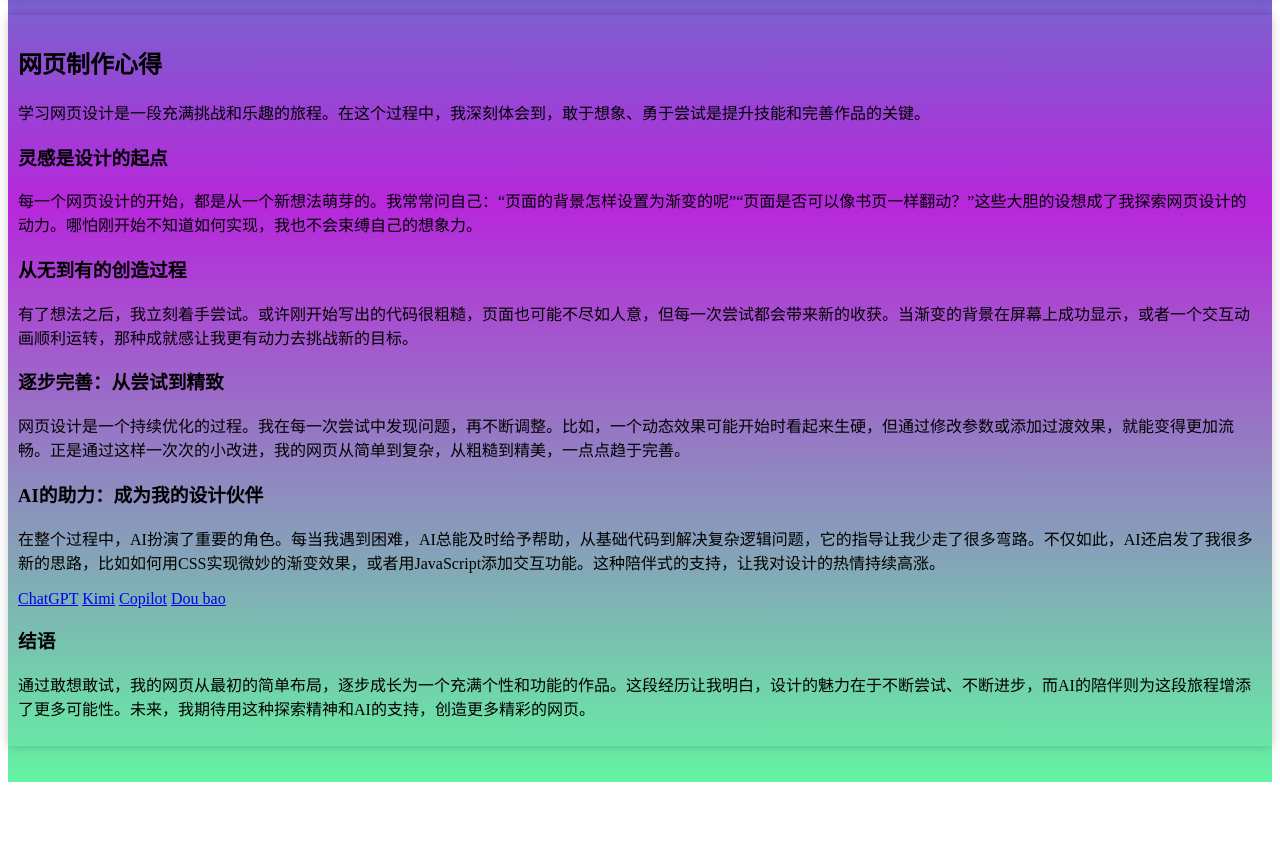
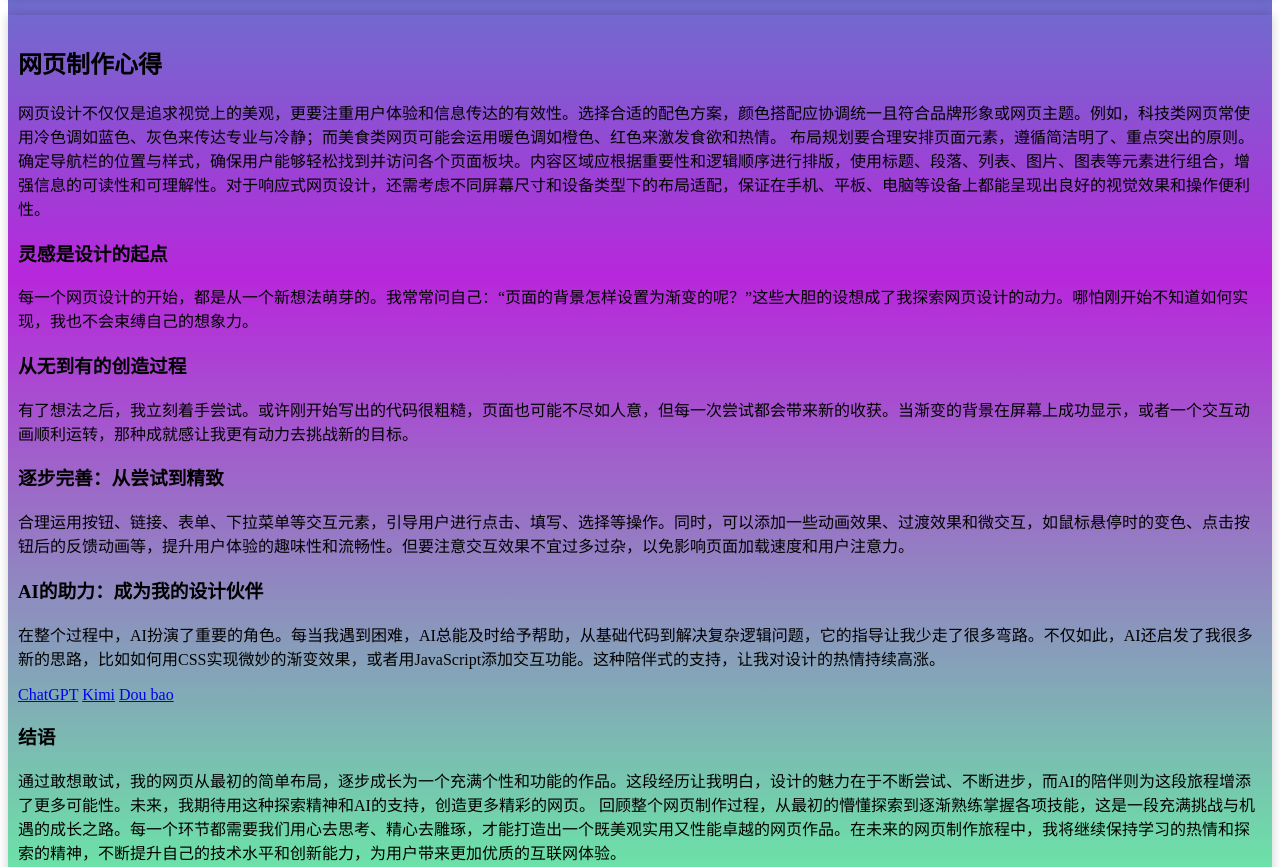
Before and after one commit to azuremgd/azuremgd, a plain HTML site: page mgd914/webpage/Study notes.html in a window 1280 px wide. Shown: the part 391-1258 px from the top of the page. Before the commit the page ends 1181 px from the top, so only its background shows below. Drawn offline with Linux system fonts and the light colour scheme.

Commit message:
Add files via upload

```diff
--- a/mgd914/webpage/Study notes.html
+++ b/mgd914/webpage/Study notes.html
@@ -82,26 +82,28 @@
             <br>
             <section>
             <h2>网页制作心得</h2>
-            <p>学习网页设计是一段充满挑战和乐趣的旅程。在这个过程中，我深刻体会到，敢于想象、勇于尝试是提升技能和完善作品的关键。</p>
+            <p>网页设计不仅仅是追求视觉上的美观，更要注重用户体验和信息传达的有效性。选择合适的配色方案，颜色搭配应协调统一且符合品牌形象或网页主题。例如，科技类网页常使用冷色调如蓝色、灰色来传达专业与冷静；而美食类网页可能会运用暖色调如橙色、红色来激发食欲和热情。
+                布局规划要合理安排页面元素，遵循简洁明了、重点突出的原则。确定导航栏的位置与样式，确保用户能够轻松找到并访问各个页面板块。内容区域应根据重要性和逻辑顺序进行排版，使用标题、段落、列表、图片、图表等元素进行组合，增强信息的可读性和可理解性。对于响应式网页设计，还需考虑不同屏幕尺寸和设备类型下的布局适配，保证在手机、平板、电脑等设备上都能呈现出良好的视觉效果和操作便利性。</p>
 
             <h3>灵感是设计的起点</h3>
-            <p>每一个网页设计的开始，都是从一个新想法萌芽的。我常常问自己：“页面的背景怎样设置为渐变的呢”“页面是否可以像书页一样翻动？”这些大胆的设想成了我探索网页设计的动力。哪怕刚开始不知道如何实现，我也不会束缚自己的想象力。</p>
+            <p>每一个网页设计的开始，都是从一个新想法萌芽的。我常常问自己：“页面的背景怎样设置为渐变的呢？”这些大胆的设想成了我探索网页设计的动力。哪怕刚开始不知道如何实现，我也不会束缚自己的想象力。</p>
 
             <h3>从无到有的创造过程</h3>
             <p>有了想法之后，我立刻着手尝试。或许刚开始写出的代码很粗糙，页面也可能不尽如人意，但每一次尝试都会带来新的收获。当渐变的背景在屏幕上成功显示，或者一个交互动画顺利运转，那种成就感让我更有动力去挑战新的目标。</p>
 
             <h3>逐步完善：从尝试到精致</h3>
-            <p>网页设计是一个持续优化的过程。我在每一次尝试中发现问题，再不断调整。比如，一个动态效果可能开始时看起来生硬，但通过修改参数或添加过渡效果，就能变得更加流畅。正是通过这样一次次的小改进，我的网页从简单到复杂，从粗糙到精美，一点点趋于完善。</p>
+            <p>合理运用按钮、链接、表单、下拉菜单等交互元素，引导用户进行点击、填写、选择等操作。同时，可以添加一些动画效果、过渡效果和微交互，如鼠标悬停时的变色、点击按钮后的反馈动画等，提升用户体验的趣味性和流畅性。但要注意交互效果不宜过多过杂，以免影响页面加载速度和用户注意力。</p>
 
             <h3>AI的助力：成为我的设计伙伴</h3>
             <p>在整个过程中，AI扮演了重要的角色。每当我遇到困难，AI总能及时给予帮助，从基础代码到解决复杂逻辑问题，它的指导让我少走了很多弯路。不仅如此，AI还启发了我很多新的思路，比如如何用CSS实现微妙的渐变效果，或者用JavaScript添加交互功能。这种陪伴式的支持，让我对设计的热情持续高涨。</p>
             <a href="https://chat.openai.com">ChatGPT</a>
             <a href="https://kimi.moonshot.cn">Kimi</a>
-            <a href="https://copilot.microsoft.com/">Copilot</a>
             <a href="https://www.doubao.com">Dou bao</a><br>
 
             <h3>结语</h3>
-            <p>通过敢想敢试，我的网页从最初的简单布局，逐步成长为一个充满个性和功能的作品。这段经历让我明白，设计的魅力在于不断尝试、不断进步，而AI的陪伴则为这段旅程增添了更多可能性。未来，我期待用这种探索精神和AI的支持，创造更多精彩的网页。</p>
+            <p>通过敢想敢试，我的网页从最初的简单布局，逐步成长为一个充满个性和功能的作品。这段经历让我明白，设计的魅力在于不断尝试、不断进步，而AI的陪伴则为这段旅程增添了更多可能性。未来，我期待用这种探索精神和AI的支持，创造更多精彩的网页。
+                回顾整个网页制作过程，从最初的懵懂探索到逐渐熟练掌握各项技能，这是一段充满挑战与机遇的成长之路。每一个环节都需要我们用心去思考、精心去雕琢，才能打造出一个既美观实用又性能卓越的网页作品。在未来的网页制作旅程中，我将继续保持学习的热情和探索的精神，不断提升自己的技术水平和创新能力，为用户带来更加优质的互联网体验。
+            </p>
 
             </section>
             <br>
```
Also changed, not shown: mgd914/webpage/Hobby.html (+1 -1 lines).
